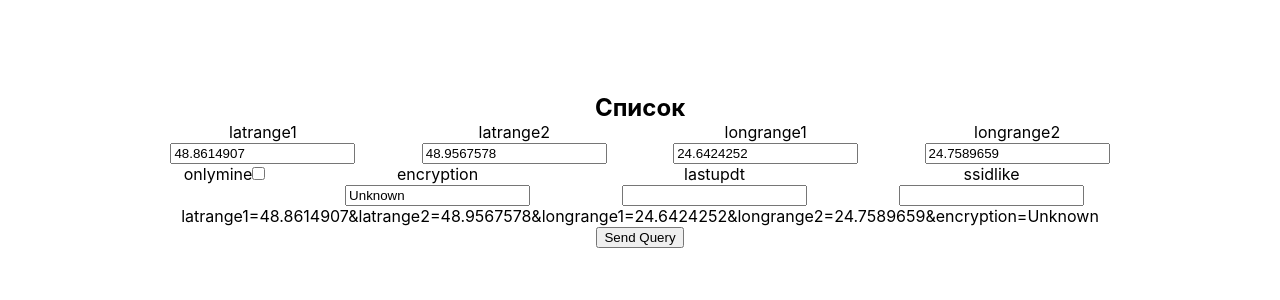
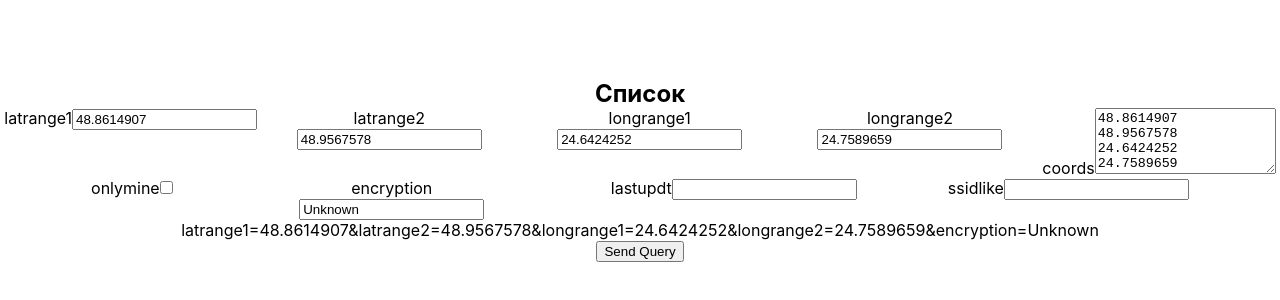
Before and after one commit to Chieftl/wigle-map-viewer, a Nuxt app: page /index-ajax in a window 1280 px wide. Shown: the part 230-530 px from the top of the page. Built offline with nearby package versions, Linux system fonts and the light colour scheme.

Commit message:
All coords field

```diff
--- a/components/WigleFilters.vue
+++ b/components/WigleFilters.vue
@@ -16,6 +16,10 @@
       div
         label longrange2
         input(v-model="filters.longrange2")
+
+      div
+        label coords
+        textarea(v-model="coords" rows="4")
 
     div.filters
       div
@@ -60,6 +64,14 @@
       query() {
         return Object.entries(this.filters).filter(([, val]) => val).map(([key, val]) => key + '=' + val).join('&');
       },
+      coords: {
+        get() {
+          return [this.filters.latrange1, this.filters.latrange2, this.filters.longrange1, this.filters.longrange2].join('\n')
+        },
+        set(newValue) {
+          [this.filters.latrange1, this.filters.latrange2, this.filters.longrange1, this.filters.longrange2] = newValue.split('\n')
+        },
+      }
     },
     mounted() {
       this.$emit('filters-change', this.query)
```
